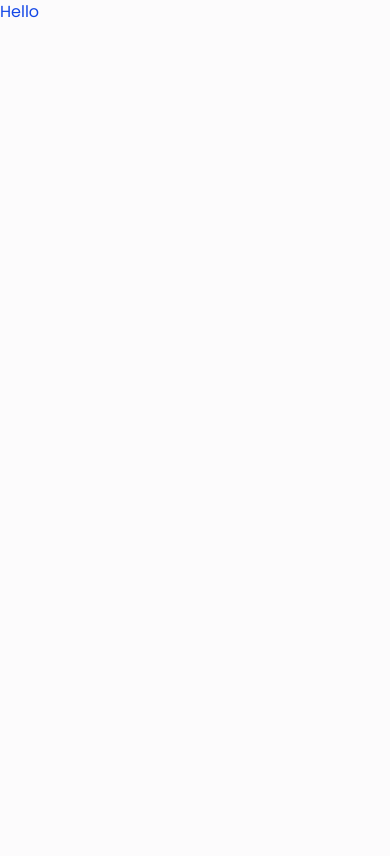
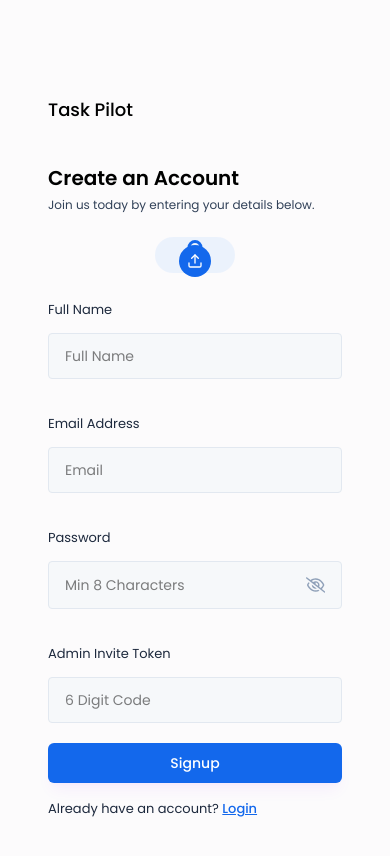
Before and after one commit to Harshit2180/Task-Pilot, a React (Vite) app in the folder Frontend/: page /signup in a window 390 px wide. Shown: the top 856 px of the page. Built offline with nearby package versions, Linux system fonts and the light colour scheme.

Commit message:
Desgin login and signup page

```diff
--- a/Frontend/src/App.jsx
+++ b/Frontend/src/App.jsx
@@ -1,12 +1,32 @@
 import { useState } from 'react'
-
 import './App.css'
+import { createBrowserRouter, RouterProvider } from 'react-router-dom'
+import Login from './pages/Auth/Login'
+import Signup from './pages/Auth/Signup'
+import MainLayout from './components/layouts/MainLayout'
 
 function App() {
 
+  const appRouter = createBrowserRouter([
+    {
+      path: "/",
+      element: <MainLayout />,
+      children: [
+        {
+          path: "login",
+          element: <Login />
+        },
+        {
+          path: "signup",
+          element: <Signup />
+        }
+      ]
+    }
+  ])
+
   return (
     <>
-      <div className='text-blue-700'>Hello</div>
+      <RouterProvider router={appRouter} />
     </>
   )
 }
--- /dev/null
+++ b/Frontend/src/components/Inputs/Input.jsx
@@ -0,0 +1,31 @@
+import React from 'react'
+import { useState } from 'react'
+import { FaRegEye, FaRegEyeSlash } from 'react-icons/fa6'
+
+const Input = ({ value, onChange, label, placeholder, type }) => {
+
+    const [showPassword, setShowPassword] = useState(false);
+    const toggleShowPassword = () => {
+        setShowPassword(!showPassword)
+    }
+
+    return (
+        <div>
+            <label className='text-[13px] text-slate-800'>{label}</label>
+            <div className='input-box'>
+                <input type={type == 'password' ? showPassword ? 'text' : 'password' : type} placeholder={placeholder} className='w-full bg-transparent outline-none' value={value} onChange={(e) => onChange(e)} />
+                {
+                    type === "password" && (
+                        <>
+                            {
+                                showPassword ? (<FaRegEye size={22} onClick={() => toggleShowPassword()} className='text-[#1368EC] cursor-pointer' />) : (<FaRegEyeSlash size={22} onClick={() => toggleShowPassword()} className='text-slate-400 cursor-pointer' />)
+                            }
+                        </>
+                    )
+                }
+            </div>
+        </div>
+    )
+}
+
+export default Input
--- /dev/null
+++ b/Frontend/src/components/Inputs/ProfilePhotoSelector.jsx
@@ -0,0 +1,49 @@
+import React from 'react'
+import { useState } from 'react';
+import { useRef } from 'react'
+import { LuUser, LuUpload, LuTrash } from 'react-icons/lu'
+
+const ProfilePhotoSelector = ({ image, setImage }) => {
+
+    const inputRef = useRef(null);
+    const [previewUrl, setPreviewUrl] = useState(null);
+
+    const handleImageChange = (event) => {
+        const file = event.target.files[0];
+        if (file) {
+            setImage(file);
+            const preview = URL.createObjectURL(file);
+            setPreviewUrl(preview)
+        }
+    }
+
+    const handleRemoveImage = () => {
+        setImage(null);
+        setPreviewUrl(preview)
+    }
+
+    const onChooseFile = () => {
+        inputRef.current.click();
+    }
+
+    return (
+        <div className='flex justify-center mb-6'>
+            <input type="file" accept="image/*" ref={inputRef} onChange={handleImageChange} className='hidden' />
+            {
+                !image ? (
+                    <div className='w-20 h204 flex items-center justify-center bg-blue-100/50 rounded-full relative cursor-pointer'>
+                        <LuUser className='text-4xl text-[#1368EC]' />
+                        <button type='button' className='w-8 h-8 flex items-center bg-[#1368ec] justify-center text-white rounded-full absolute -bottom-1 -right-t cursor-pointer' onClick={onChooseFile}><LuUpload /></button>
+                    </div>
+                ) : (
+                    <div className='relative'>
+                        <img src={previewUrl} alt="profile photo" className='w-20 h-20 roundedful object-cover' />
+                        <button type='button' className='w-8 h-8 flex items-center justify-center bg-red-500 text-white rounded-full absolute -bottom-1 -right-1' onClick={handleRemoveImage}><LuTrash /></button>
+                    </div>
+                )
+            }
+        </div>
+    )
+}
+
+export default ProfilePhotoSelector
--- /dev/null
+++ b/Frontend/src/components/layouts/AuthLayout.jsx
@@ -0,0 +1,19 @@
+import React from 'react'
+import UI_IMG from "../../assets/image1.jpg"
+
+const AuthLayout = ({ children }) => {
+    return (
+        <div className='flex'>
+            <div className='w-screen h-screen md:w-[60vw] px-12 pt-8 pb-12'>
+                <h2 className='text-lg font-medium text-black'>Task Pilot</h2>
+                {children}
+            </div>
+
+            <div className="hidden md:flex w-[40vw] h-screen items-center justify-center bg-blue-50 bg-[url('bg-img.png')] bg-cover bg-no-repeat bg-center overflow-hidden p-8">
+                <img src={UI_IMG} className='w-64 lg:w-[90%]' />
+            </div>
+        </div>
+    )
+}
+
+export default AuthLayout
--- /dev/null
+++ b/Frontend/src/components/layouts/MainLayout.jsx
@@ -0,0 +1,12 @@
+import React from 'react'
+import { Outlet } from 'react-router-dom'
+
+const MainLayout = () => {
+    return (
+        <div className='flex-1 mt-16'>
+            <Outlet />
+        </div>
+    )
+}
+
+export default MainLayout
--- a/Frontend/src/index.css
+++ b/Frontend/src/index.css
@@ -18,3 +18,11 @@
     overflow-x: hidden;
   }
 }
+
+.input-box {
+  @apply w-full flex justify-between gap-3 text-sm text-black bg-slate-100/50 rounded px-4 py-3 mb-4 mt-3 border border-slate-200 outline-none;
+}
+
+.btn-primary {
+  @apply w-full text-sm font-medium text-white bg-[#1368EC] shadow-lg shadow-purple-600/5 p-[10px] rounded-md my-1 hover:bg-blue-600/15 hover:text-blue-600 cursor-pointer;
+}
--- a/Frontend/src/pages/Auth/Login.jsx
+++ b/Frontend/src/pages/Auth/Login.jsx
@@ -0,0 +1,55 @@
+import React from 'react'
+import AuthLayout from '../../components/layouts/AuthLayout'
+import { useState } from 'react'
+import { Link, useNavigate } from 'react-router-dom'
+import Input from '../../components/Inputs/Input'
+import { validateEmail } from '../../utils/helper'
+
+const Login = () => {
+
+    const [email, setEmail] = useState("");
+    const [password, setPassword] = useState("");
+    const [error, setError] = useState(null);
+
+    const navigate = useNavigate()
+
+    const handleLogin = async (e) => {
+        e.preventDefault();
+
+        if (!validateEmail(email)) {
+            setError("Please enter a valid email address.");
+            return;
+        }
+
+        if (!password) {
+            setError("Please enter the password");
+            return;
+        }
+
+        setError("")
+    }
+
+    return (
+        <AuthLayout>
+            <div className='lg:w-[70%] h-3/4 md:h-full flex flex-col justify-center'>
+                <h3 className='text-xl font-semibold text-black'>Welcome Back</h3>
+                <p className='text-xs text-slate-700 mt-[5px] mb-6'>Please enter your details to log in</p>
+
+                <form onSubmit={handleLogin}>
+                    <Input value={email} onChange={({ target }) => setEmail(target.value)} label="Email Address" placeholder="Email" type="text" />
+                    <Input value={password} onChange={({ target }) => setPassword(target.value)} label="Password" placeholder="Min 8 Characters" type="password" />
+                    {
+                        error && <p className='text-red-500 text-xs pb-2.5'>{error}</p>
+                    }
+                    <button type="submit" className='btn-primary'>Login</button>
+                    <p className='text-[13px] text-slate-800 mt-3'>
+                        Don't have an account?{" "}
+                        <Link className='font-medium text-[#1368EC] underline' to="/signup">Signup</Link>
+                    </p>
+                </form>
+            </div>
+        </AuthLayout>
+    )
+}
+
+export default Login
--- a/Frontend/src/pages/Auth/Signup.jsx
+++ b/Frontend/src/pages/Auth/Signup.jsx
@@ -0,0 +1,67 @@
+import React from 'react'
+import AuthLayout from '../../components/layouts/AuthLayout'
+import { useState } from 'react'
+import { validateEmail } from '../../utils/helper';
+import ProfilePhotoSelector from '../../components/Inputs/ProfilePhotoSelector';
+import Input from '../../components/Inputs/Input';
+import { Link } from 'react-router-dom';
+
+const Signup = () => {
+
+    const [profilePic, setProfilePic] = useState(null);
+    const [fullName, setFullName] = useState("");
+    const [email, setEmail] = useState("");
+    const [password, setPassword] = useState("");
+    const [adminInviteToken, setAdminInviteToken] = useState('');
+    const [error, setError] = useState(null);
+
+    const handleSignup = async (e) => {
+        e.preventDefault();
+
+        if (!fullname) {
+            setError("Please enter full name");
+            return;
+        }
+
+        if (!validateEmail(email)) {
+            setError("Please enter a valid email address.");
+            return;
+        }
+
+        if (!password) {
+            setError("Please enter the password");
+            return;
+        }
+
+        setError("")
+    }
+
+    return (
+        <AuthLayout>
+            <div className='lg:w-[100%] h-auto md:h-full mt-10 md:mt-0 flex flex-col justify-center'>
+                <h3 className='text-xl font-semibold text-black'>Create an Account</h3>
+                <p className='text-xs text-slate-700 mt-[5px] mb-6'>Join us today by entering your details below.</p>
+
+                <form onSubmit={handleSignup}>
+                    <ProfilePhotoSelector image={profilePic} setImage={setProfilePic} />
+                    <div className='grid grid-cols-1 md:grid-cols-2 gap-4'>
+                        <Input value={fullName} onChange={({ target }) => setFullName(target.value)} label="Full Name" placeholder="Full Name" type="text" />
+                        <Input value={email} onChange={({ target }) => setEmail(target.value)} label="Email Address" placeholder="Email" type="text" />
+                        <Input value={password} onChange={({ target }) => setPassword(target.value)} label="Password" placeholder="Min 8 Characters" type="password" />
+                        <Input value={password} onChange={({ target }) => setPassword(target.value)} label="Admin Invite Token" placeholder="6 Digit Code" type="text" />
+                    </div>
+                    {
+                        error && <p className='text-red-500 text-xs pb-2.5'>{error}</p>
+                    }
+                    <button type="submit" className='btn-primary'>Signup</button>
+                    <p className='text-[13px] text-slate-800 mt-3'>
+                        Already have an account?{" "}
+                        <Link className='font-medium text-[#1368EC] underline' to="/login">Login</Link>
+                    </p>
+                </form>
+            </div>
+        </AuthLayout>
+    )
+}
+
+export default Signup
--- /dev/null
+++ b/Frontend/src/utils/helper.js
@@ -0,0 +1,4 @@
+export const validateEmail = (email) => {
+    const regex = /^[^\s@]+@[^\s@]+\.[^\s@]+$/;
+    return regex.test(email);
+}
```
Also changed, not shown: Frontend/src/assets/image1.jpg (added).
